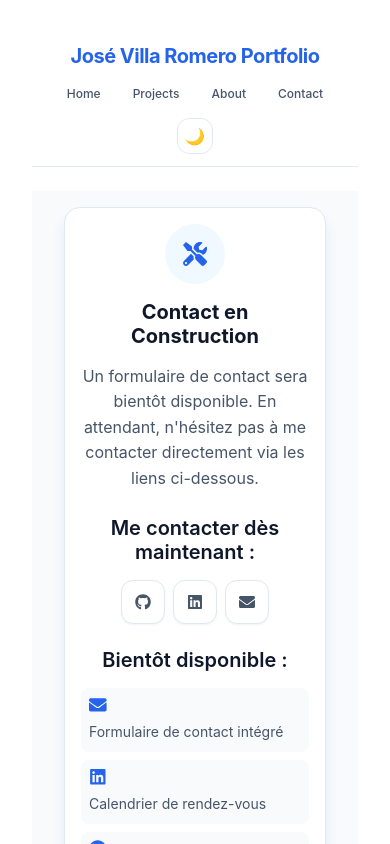
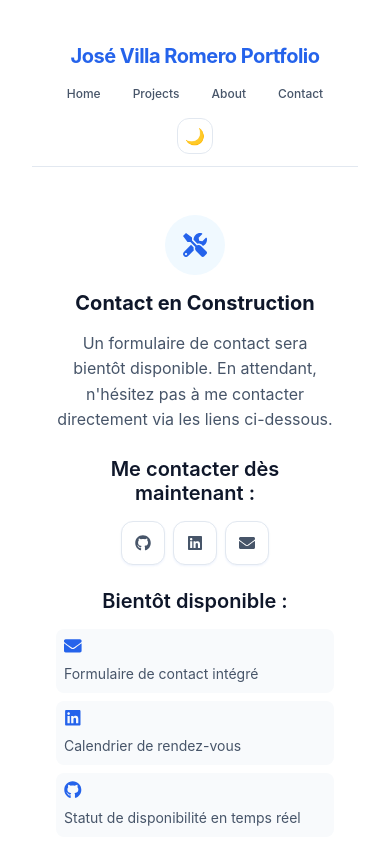
Before and after one commit to jmvilla12/portfolio-jose, a React (Vite) app: page /contact in a window 390 px wide. Shown: the top 844 px of the page. Built offline with nearby package versions, Linux system fonts and the light colour scheme.

Commit message:
feat: Update route paths for About and Projects pages; enhance construction page styles for better responsiveness

```diff
--- a/src/App.tsx
+++ b/src/App.tsx
@@ -10,8 +10,8 @@ function App() {
       <Routes>
         <Route path="/" element={<Home />} />
         <Route path="/cv" element={<CVPage />} />
-        <Route path="/a-propos" element={<About />} />
-        <Route path="/projets" element={<Projects />} />
+        <Route path="/about" element={<About />} />
+        <Route path="/projects" element={<Projects />} />
         <Route path="/contact" element={<Contact />} />
       </Routes>
     </Layout>
--- a/src/constants/index.ts
+++ b/src/constants/index.ts
@@ -22,8 +22,8 @@ export const SOCIAL_LINKS = {
 export const ROUTES = {
   home: '/',
   cv: '/cv',
-  about: '/a-propos',
-  projects: '/projets',
+  about: '/about',
+  projects: '/projects',
   experience: '/experience',
   contact: '/contact',
 } as const
--- a/src/pages/About.tsx
+++ b/src/pages/About.tsx
@@ -4,7 +4,6 @@ import '@styles/pages/construction.css'
 const About = () => {
   return (
     <div className="construction-page">
-      <div className="container">
       <div className="construction-content">
         <div className="construction-icon">
           <FaTools />
@@ -25,7 +24,6 @@ const About = () => {
         </div>
       </div>
     </div>
-    </div>
   )
 }
 
--- a/src/pages/Contact.tsx
+++ b/src/pages/Contact.tsx
@@ -5,7 +5,6 @@ import '@styles/pages/construction.css'
 const Contact = () => {
   return (
     <div className="construction-page">
-      <div className="container">
       <div className="construction-content">
         <div className="construction-icon">
           <FaTools />
@@ -42,7 +41,6 @@ const Contact = () => {
         </div>
       </div>
     </div>
-    </div>
   )
 }
 
--- a/src/pages/Projects.tsx
+++ b/src/pages/Projects.tsx
@@ -4,7 +4,6 @@ import '@styles/pages/construction.css'
 const Projects = () => {
   return (
     <div className="construction-page">
-      <div className="container">
       <div className="construction-content">
         <div className="construction-icon">
           <FaTools />
@@ -38,7 +37,6 @@ const Projects = () => {
         </div>
       </div>
     </div>
-    </div>
   )
 }
 
--- a/src/styles/pages/construction.css
+++ b/src/styles/pages/construction.css
@@ -4,13 +4,15 @@
   display: flex;
   align-items: center;
   justify-content: center;
-  padding: var(--spacing-8) 0;
+  padding: var(--spacing-4);
   background: var(--background-gray);
 }
 
 .construction-content {
   text-align: center;
+  width: 100%;
   max-width: 600px;
+  margin: 0 auto;
   padding: var(--spacing-8);
   background: var(--background-white);
   border-radius: var(--radius-xl);
@@ -103,12 +105,20 @@
 /* Mobile Responsive */
 @media (max-width: 768px) {
   .construction-page {
-    padding: var(--spacing-4) 0;
+    padding: var(--spacing-2);
+    background: var(--background-white);
   }
 
   .construction-content {
-    margin: 0 var(--spacing-4);
+    margin: 0;
     padding: var(--spacing-6);
+    background: var(--background-white);
+    box-shadow: none;
+    border: none;
+    border-radius: 0;
+    min-height: calc(
+      100vh - var(--header-height) - var(--footer-height) - var(--spacing-4)
+    );
   }
 
   .construction-icon {
```
Lines whose indentation alone changed are shown as unchanged.
